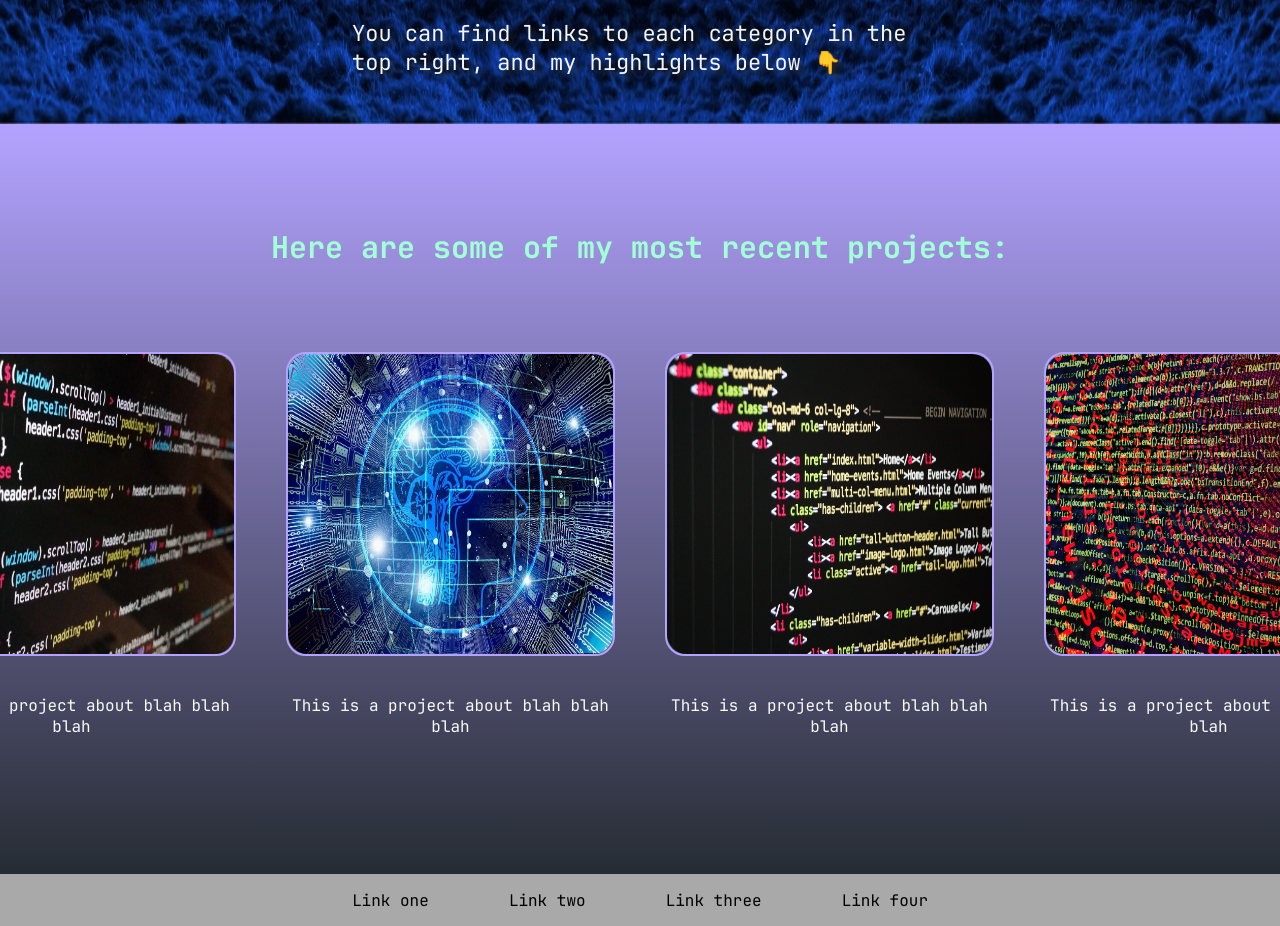
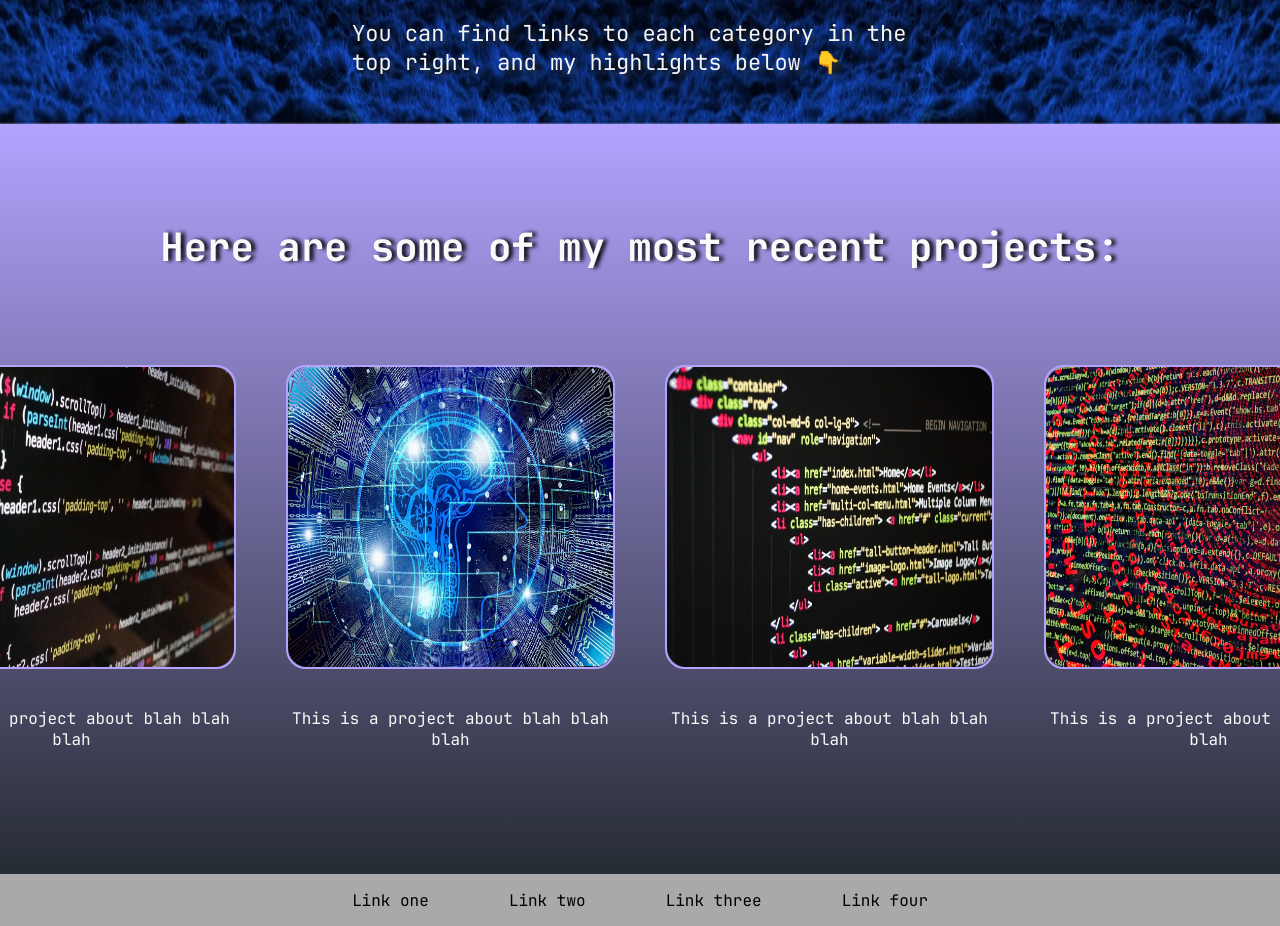
Before and after one commit to b1gb0ssman/website_project, a plain HTML site: page index.html in a window 1280 px wide. Shown: the part 1406-2332 px from the top of the page. Drawn offline with Linux system fonts and the light colour scheme.

Commit message:
project container headline color/gradient/shadow

```diff
--- a/styles.css
+++ b/styles.css
@@ -203,10 +203,11 @@ a:hover {
 
 .home_project-container-text {
     text-align: center;
-    color: #a3ffd6;
+    color: #f9f9f9;
+    text-shadow: black 4px 0px 4px;
     margin: 0;
     padding: 60px;
-    font-size: 20px;
+    font-size: 26px;
 }
 
 .home_project-container-row {
```
